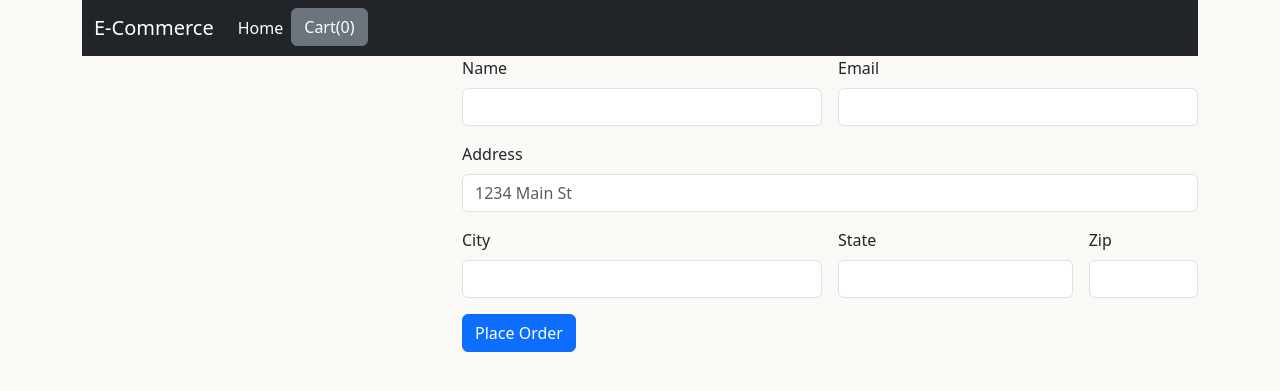
After one commit to arifurtuc/E-Commerce-Django, a Django app: page /checkout/ in a window 1280 px wide. The commit adds this page. Shown: the top 391 px of the page. Run offline with Django 4.2, Linux system fonts and the light colour scheme.

Commit message:
Adding checkout page

```diff
--- a/ecomsite/urls.py
+++ b/ecomsite/urls.py
@@ -22,4 +22,5 @@ urlpatterns = [
     path('admin/', admin.site.urls),
     path('', views.IndexView.as_view(), name='index'),
     path('<int:pk>/', views.ProductDetailView.as_view(), name='detail'),
+    path('checkout/', views.CheckoutView.as_view(), name='checkout'),
 ]
--- /dev/null
+++ b/shop/templates/shop/checkout.html
@@ -0,0 +1,74 @@
+{% extends 'shop/base.html' %}
+
+{% block title %}
+    Checkout
+{% endblock %}
+
+{% block body %}
+    <div class="container">
+        <div class="row">
+            <!-- Cart products -->
+            <div class="col-md-4">
+                <ul class="list-group" id="product_list">
+                </ul>
+            </div>
+
+            <!-- Checkout form -->
+            <div class="col-md-8">
+                <form method="POST" class="row g-3">
+                  <div class="col-md-6">
+                    <label for="name" class="form-label">Name</label>
+                    <input type="email" class="form-control" id="name" name="name">
+                  </div>
+                  <div class="col-md-6">
+                    <label for="email" class="form-label">Email</label>
+                    <input type="email" class="form-control" id="email" name="email">
+                  </div>
+                  <div class="col-12">
+                    <label for="address" class="form-label">Address</label>
+                    <input type="text" class="form-control" id="address" name="address" placeholder="1234 Main St">
+                  </div>
+                  <div class="col-md-6">
+                    <label for="city" class="form-label">City</label>
+                    <input type="text" class="form-control" id="city" name="city">
+                  </div>
+                  <div class="col-md-4">
+                    <label for="state" class="form-label">State</label>
+                    <input type="text" class="form-control" id="state" name="state">
+                  </div>
+                  <div class="col-md-2">
+                    <label for="zip" class="form-label">Zip</label>
+                    <input type="text" class="form-control" id="zip" name="zip">
+                  </div>
+                  <div class="col-12">
+                    <button type="submit" class="btn btn-primary">Place Order</button>
+                  </div>
+                </form>
+            </div>
+        </div>
+    </div>
+{% endblock %}
+
+{% block script %}
+<script type="text/javascript">
+    // Check if the 'cart' data exists in the localStorage
+    if(localStorage.getItem('cart')==null){
+        var cart = {};
+    }
+    else{
+       cart = JSON.parse(localStorage.getItem('cart')) ;
+    }
+
+    // Iterate through each product in the 'cart' object
+    for(product in cart){
+        let name = cart[product][1];
+        let quantity = cart[product][0];
+        console.log(name);
+        productString = `<li class="list-group-item d-flex justify-content-between align-items-center">
+                         ${name}
+                            <span class="badge bg-primary rounded-pill">${quantity}</span>
+                        </li>`
+        $('#product_list').append(productString);
+    }
+</script>
+{% endblock %}
--- a/shop/views.py
+++ b/shop/views.py
@@ -38,3 +38,9 @@ class ProductDetailView(DetailView):
     model = Product
     template_name = 'shop/detail.html'
     context_object_name = 'product'
+
+
+class CheckoutView(ListView):
+    model = Product
+    template_name = 'shop/checkout.html'
+    context_object_name = 'product'
```
Also changed, not shown: shop/templates/shop/index.html (+8 -6 lines).
